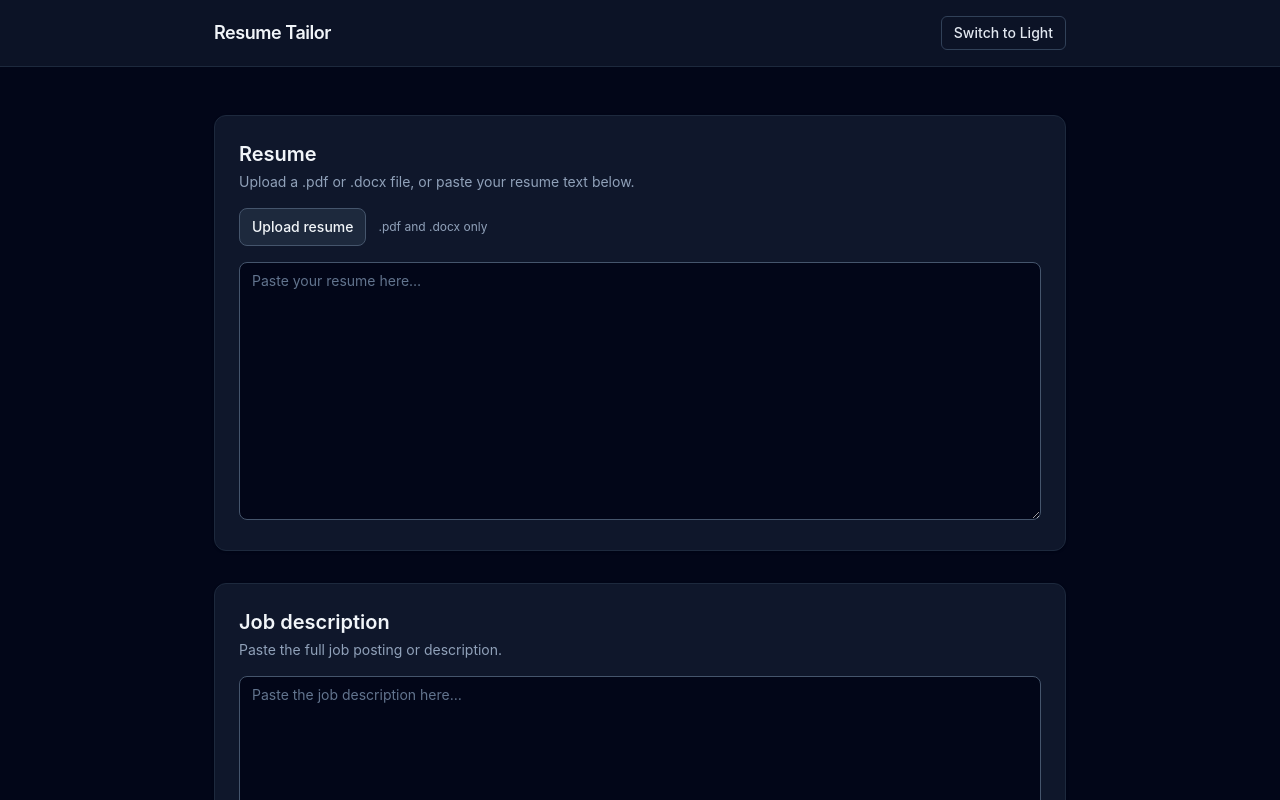
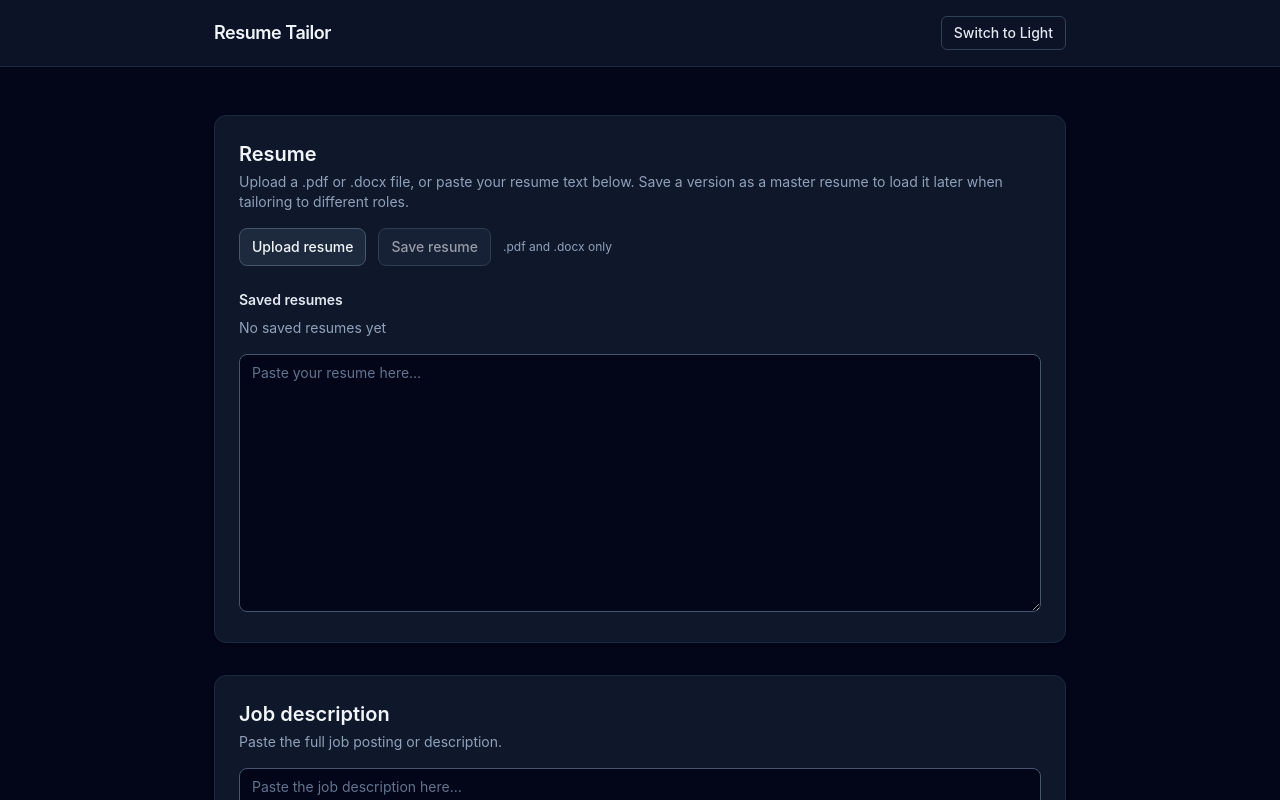
Before and after one commit to SiberianFenris/resume-tailor, a React (Vite) app: page / in a window 1280 px wide. Shown: the top 800 px of the page. Built offline with nearby package versions, Linux system fonts and the light colour scheme.

Commit message:
Add load/delete options for saved resumes

```diff
--- a/src/App.tsx
+++ b/src/App.tsx
@@ -1,106 +1,191 @@
-import { type ChangeEvent, useEffect, useRef, useState } from 'react'
-import { isAllowedResumeFile, isPdfFile } from './resumeFileTypes'
+import {
+  type ChangeEvent,
+  useEffect,
+  useLayoutEffect,
+  useRef,
+  useState,
+} from "react";
+import { isAllowedResumeFile, isPdfFile } from "./resumeFileTypes";
+import {
+  type SavedResume,
+  readSavedResumes,
+  writeSavedResumes,
+} from "./savedResumesStorage.ts";
 
-const THEME_KEY = 'resume-tailor-theme'
-const DARK_THEME = 'dark'
-const LIGHT_THEME = 'light'
+const THEME_KEY = "resume-tailor-theme";
+const DARK_THEME = "dark";
+const LIGHT_THEME = "light";
 
 const getInitialDarkMode = () => {
-  const savedTheme = localStorage.getItem(THEME_KEY)
-  return savedTheme ? savedTheme === DARK_THEME : true
-}
+  const savedTheme = localStorage.getItem(THEME_KEY);
+  return savedTheme ? savedTheme === DARK_THEME : true;
+};
 
 function App() {
-  const [isDarkMode, setIsDarkMode] = useState(getInitialDarkMode)
-  const [resumeText, setResumeText] = useState('')
-  const [jobDescriptionText, setJobDescriptionText] = useState('')
-  const [resumeFileError, setResumeFileError] = useState<string | null>(null)
-  const [isResumeExtracting, setIsResumeExtracting] = useState(false)
-  const resumeFileInputRef = useRef<HTMLInputElement>(null)
+  const [isDarkMode, setIsDarkMode] = useState(getInitialDarkMode);
+  const [resumeText, setResumeText] = useState("");
+  const [jobDescriptionText, setJobDescriptionText] = useState("");
+  const [resumeFileError, setResumeFileError] = useState<string | null>(null);
+  const [isResumeExtracting, setIsResumeExtracting] = useState(false);
+  const resumeFileInputRef = useRef<HTMLInputElement>(null);
+  const [savedResumes, setSavedResumes] = useState<SavedResume[]>(() =>
+    readSavedResumes(),
+  );
+  const [saveResumePanelOpen, setSaveResumePanelOpen] = useState(false);
+  const [saveResumeLabelInput, setSaveResumeLabelInput] = useState("");
+  const [saveResumeFormError, setSaveResumeFormError] = useState<string | null>(
+    null,
+  );
+  const saveResumeLabelInputRef = useRef<HTMLInputElement>(null);
 
   const canTailor =
-    resumeText.trim().length > 0 && jobDescriptionText.trim().length > 0
+    resumeText.trim().length > 0 && jobDescriptionText.trim().length > 0;
 
   const handleTailorClick = () => {
-    console.log({ resumeText, jobDescriptionText })
-  }
+    console.log({ resumeText, jobDescriptionText });
+  };
 
   const handleResumeTextChange = (value: string) => {
-    setResumeText(value)
-    if (resumeFileError) setResumeFileError(null)
-  }
+    setResumeText(value);
+    if (resumeFileError) setResumeFileError(null);
+  };
+
+  const openSaveResumePanel = () => {
+    if (!resumeText.trim()) return;
+    setSaveResumeFormError(null);
+    setSaveResumeLabelInput("");
+    setSaveResumePanelOpen(true);
+  };
+
+  const cancelSaveResumePanel = () => {
+    setSaveResumePanelOpen(false);
+    setSaveResumeLabelInput("");
+    setSaveResumeFormError(null);
+  };
+
+  const commitSaveResume = () => {
+    const label = saveResumeLabelInput.trim();
+    if (!label) {
+      setSaveResumeFormError("Please enter a label.");
+      return;
+    }
+    const entry: SavedResume = {
+      id: crypto.randomUUID(),
+      label,
+      text: resumeText,
+    };
+    try {
+      const next = [entry, ...savedResumes];
+      writeSavedResumes(next);
+      setSavedResumes(next);
+      cancelSaveResumePanel();
+    } catch {
+      setSaveResumeFormError(
+        "Could not save to this browser. Storage may be full or unavailable.",
+      );
+    }
+  };
+
+  const loadSavedResume = (id: string) => {
+    const found = savedResumes.find((r) => r.id === id);
+    if (found) {
+      setResumeText(found.text);
+      setResumeFileError(null);
+    }
+  };
+
+  const deleteSavedResume = (id: string) => {
+    try {
+      const next = savedResumes.filter((r) => r.id !== id);
+      writeSavedResumes(next);
+      setSavedResumes(next);
+    } catch {
+      /* ignore storage errors for delete */
+    }
+  };
+
+  useLayoutEffect(() => {
+    if (saveResumePanelOpen) {
+      saveResumeLabelInputRef.current?.focus();
+    }
+  }, [saveResumePanelOpen]);
 
   const handleResumeFileChange = async (
     event: ChangeEvent<HTMLInputElement>,
   ) => {
-    const input = event.target
-    const file = input.files?.[0]
-    input.value = ''
-    if (!file) return
+    const input = event.target;
+    const file = input.files?.[0];
+    input.value = "";
+    if (!file) return;
 
-    setResumeFileError(null)
+    setResumeFileError(null);
 
     if (!isAllowedResumeFile(file)) {
-      setResumeText('')
+      setResumeText("");
       setResumeFileError(
-        'That file type is not supported. Please use a .pdf or .docx file, or paste your resume text manually instead.',
-      )
-      return
+        "That file type is not supported. Please use a .pdf or .docx file, or paste your resume text manually instead.",
+      );
+      return;
     }
 
-    setIsResumeExtracting(true)
+    setIsResumeExtracting(true);
     try {
-      const { extractTextFromDocx, extractTextFromPdf } = await import(
-        './extractResumeText',
-      )
-      const buffer = await file.arrayBuffer()
+      const { extractTextFromDocx, extractTextFromPdf } =
+        await import("./extractResumeText");
+      const buffer = await file.arrayBuffer();
       const raw = isPdfFile(file)
         ? await extractTextFromPdf(buffer)
-        : await extractTextFromDocx(buffer)
-      const trimmed = raw.trim()
+        : await extractTextFromDocx(buffer);
+      const trimmed = raw.trim();
       if (!trimmed) {
-        setResumeText('')
+        setResumeText("");
         setResumeFileError(
-          'We could not read any text from that file. Please paste your resume text manually instead.',
-        )
-        return
+          "We could not read any text from that file. Please paste your resume text manually instead.",
+        );
+        return;
       }
-      setResumeText(raw)
+      setResumeText(raw);
     } catch {
-      setResumeText('')
+      setResumeText("");
       setResumeFileError(
-        'We could not read that file. Please paste your resume text manually instead.',
-      )
+        "We could not read that file. Please paste your resume text manually instead.",
+      );
     } finally {
-      setIsResumeExtracting(false)
+      setIsResumeExtracting(false);
     }
-  }
+  };
 
   useEffect(() => {
-    document.documentElement.classList.toggle(DARK_THEME, isDarkMode)
-    localStorage.setItem(THEME_KEY, isDarkMode ? DARK_THEME : LIGHT_THEME)
-  }, [isDarkMode])
+    document.documentElement.classList.toggle(DARK_THEME, isDarkMode);
+    localStorage.setItem(THEME_KEY, isDarkMode ? DARK_THEME : LIGHT_THEME);
+  }, [isDarkMode]);
 
   return (
     <div className="min-h-screen bg-slate-100 text-slate-900 transition-colors duration-200 dark:bg-slate-950 dark:text-slate-100">
       <nav className="border-b border-slate-300 bg-white/80 backdrop-blur-sm dark:border-slate-800 dark:bg-slate-900/80">
         <div className="mx-auto flex max-w-[900px] items-center justify-between px-6 py-4">
-          <h1 className="text-lg font-semibold tracking-tight">Resume Tailor</h1>
+          <h1 className="text-lg font-semibold tracking-tight">
+            Resume Tailor
+          </h1>
           <button
             type="button"
             onClick={() => setIsDarkMode((previous) => !previous)}
             className="rounded-md border border-slate-300 px-3 py-1.5 text-sm font-medium text-slate-700 transition hover:bg-slate-100 dark:border-slate-700 dark:text-slate-200 dark:hover:bg-slate-800"
           >
-            {isDarkMode ? 'Switch to Light' : 'Switch to Dark'}
+            {isDarkMode ? "Switch to Light" : "Switch to Dark"}{" "}
+            {/*TODO: Make this button look nicer, maybe icons instead of text.*/}
           </button>
         </div>
       </nav>
-
+      {/*TODO: Look at reworking the layout of this area. Maybe change resume list dropdown or have it show selected resume name. Add in resume overwriting.*/}
       <main className="mx-auto flex w-full max-w-[900px] flex-1 flex-col gap-8 px-6 py-12">
         <section className="rounded-xl border border-slate-300 bg-white p-6 shadow-sm dark:border-slate-800 dark:bg-slate-900">
           <h2 className="text-xl font-semibold">Resume</h2>
           <p className="mt-1 text-sm text-slate-600 dark:text-slate-400">
-            Upload a .pdf or .docx file, or paste your resume text below.
+            Upload a .pdf or .docx file, or paste your resume text below. Save a
+            version as a master resume to load it later when tailoring to
+            different roles.
+            {/* TODO: Look at the wording of this paragraph. */}
           </p>
           <input
             ref={resumeFileInputRef}
@@ -116,12 +201,107 @@ function App() {
               onClick={() => resumeFileInputRef.current?.click()}
               className="rounded-lg border border-slate-300 bg-white px-3 py-2 text-sm font-medium text-slate-800 transition hover:bg-slate-50 disabled:cursor-not-allowed disabled:opacity-60 dark:border-slate-600 dark:bg-slate-800 dark:text-slate-100 dark:hover:bg-slate-700"
             >
-              {isResumeExtracting ? 'Reading file…' : 'Upload resume'}
+              {isResumeExtracting ? "Reading file…" : "Upload resume"}
+            </button>
+            <button
+              type="button"
+              disabled={!resumeText.trim() || isResumeExtracting}
+              onClick={openSaveResumePanel}
+              className="rounded-lg border border-slate-300 bg-white px-3 py-2 text-sm font-medium text-slate-800 transition hover:bg-slate-50 disabled:cursor-not-allowed disabled:opacity-60 dark:border-slate-600 dark:bg-slate-800 dark:text-slate-100 dark:hover:bg-slate-700"
+            >
+              Save resume
             </button>
             <span className="text-xs text-slate-500 dark:text-slate-400">
               .pdf and .docx only
             </span>
           </div>
+          <div className="mt-6">
+            <h3 className="text-sm font-semibold text-slate-800 dark:text-slate-200">
+              Saved resumes
+            </h3>
+            {savedResumes.length === 0 ? (
+              <p className="mt-2 text-sm text-slate-500 dark:text-slate-400">
+                No saved resumes yet
+              </p>
+            ) : (
+              <ul className="mt-2 divide-y divide-slate-200 rounded-lg border border-slate-200 dark:divide-slate-700 dark:border-slate-700">
+                {savedResumes.map((r) => (
+                  <li
+                    key={r.id}
+                    className="flex flex-wrap items-center gap-2 px-3 py-2.5 first:rounded-t-lg last:rounded-b-lg dark:bg-slate-900/40"
+                  >
+                    <span className="min-w-0 flex-1 truncate text-sm text-slate-700 dark:text-slate-300">
+                      {r.label}
+                    </span>
+                    <button
+                      type="button"
+                      onClick={() => loadSavedResume(r.id)}
+                      className="shrink-0 rounded-md border border-slate-300 bg-white px-2.5 py-1 text-xs font-medium text-slate-800 transition hover:bg-slate-50 dark:border-slate-600 dark:bg-slate-800 dark:text-slate-100 dark:hover:bg-slate-700"
+                    >
+                      Load
+                    </button>
+                    <button
+                      type="button"
+                      onClick={() => deleteSavedResume(r.id)}
+                      className="shrink-0 rounded-md border border-red-200 bg-white px-2.5 py-1 text-xs font-medium text-red-700 transition hover:bg-red-50 dark:border-red-900/60 dark:bg-slate-900 dark:text-red-400 dark:hover:bg-red-950/40"
+                    >
+                      Delete
+                    </button>
+                  </li>
+                ))}
+              </ul>
+            )}
+          </div>
+          {saveResumePanelOpen ? (
+            <div className="mt-4 rounded-lg border border-slate-200 bg-slate-50 p-4 dark:border-slate-700 dark:bg-slate-950/80">
+              <p className="text-sm font-medium text-slate-800 dark:text-slate-200">
+                Label this saved resume
+              </p>
+              <p className="mt-1 text-xs text-slate-500 dark:text-slate-400">
+                For example: “Software Engineer — Full Stack” or “ACME master
+                resume”.
+              </p>
+              <input
+                ref={saveResumeLabelInputRef}
+                type="text"
+                value={saveResumeLabelInput}
+                onChange={(event) => {
+                  setSaveResumeLabelInput(event.target.value);
+                  if (saveResumeFormError) setSaveResumeFormError(null);
+                }}
+                onKeyDown={(event) => {
+                  if (event.key === "Enter") {
+                    event.preventDefault();
+                    commitSaveResume();
+                  }
+                  if (event.key === "Escape") cancelSaveResumePanel();
+                }}
+                placeholder="e.g. Master resume — product manager"
+                className="mt-3 w-full rounded-md border border-slate-300 bg-white px-3 py-2 text-sm text-slate-900 placeholder:text-slate-400 focus:border-slate-500 focus:outline-none focus:ring-2 focus:ring-slate-400/30 dark:border-slate-600 dark:bg-slate-900 dark:text-slate-100 dark:placeholder:text-slate-500 dark:focus:border-slate-500 dark:focus:ring-slate-500/30"
+              />
+              {saveResumeFormError ? (
+                <p className="mt-2 text-sm text-red-600 dark:text-red-400">
+                  {saveResumeFormError}
+                </p>
+              ) : null}
+              <div className="mt-3 flex flex-wrap gap-2">
+                <button
+                  type="button"
+                  onClick={commitSaveResume}
+                  className="rounded-md border border-slate-800 bg-slate-900 px-3 py-1.5 text-sm font-medium text-white transition hover:bg-slate-800 dark:border-slate-500 dark:bg-slate-100 dark:text-slate-900 dark:hover:bg-slate-200"
+                >
+                  Save
+                </button>
+                <button
+                  type="button"
+                  onClick={cancelSaveResumePanel}
+                  className="rounded-md border border-slate-300 bg-white px-3 py-1.5 text-sm font-medium text-slate-700 transition hover:bg-slate-50 dark:border-slate-600 dark:bg-slate-800 dark:text-slate-200 dark:hover:bg-slate-700"
+                >
+                  Cancel
+                </button>
+              </div>
+            </div>
+          ) : null}
           {resumeFileError ? (
             <p
               className="mt-3 text-sm text-red-600 dark:text-red-400"
@@ -171,7 +351,7 @@ function App() {
         </section>
       </main>
     </div>
-  )
+  );
 }
 
-export default App
+export default App;
--- /dev/null
+++ b/src/savedResumesStorage.ts
@@ -0,0 +1,45 @@
+export const SAVED_RESUMES_KEY = "savedResumes";
+
+export type SavedResume = {
+  id: string;
+  label: string;
+  text: string;
+};
+
+function parseStoredList(raw: string | null): SavedResume[] {
+  if (!raw) return [];
+  let parsed: unknown;
+  try {
+    parsed = JSON.parse(raw) as unknown;
+  } catch {
+    return [];
+  }
+  if (!Array.isArray(parsed)) return [];
+  const out: SavedResume[] = [];
+  for (const item of parsed) {
+    if (
+      item &&
+      typeof item === "object" &&
+      typeof (item as SavedResume).id === "string" &&
+      typeof (item as SavedResume).label === "string" &&
+      typeof (item as SavedResume).text === "string"
+    ) {
+      const r = item as SavedResume;
+      out.push({ id: r.id, label: r.label, text: r.text });
+    }
+  }
+  return out;
+}
+
+export function readSavedResumes(): SavedResume[] {
+  try {
+    return parseStoredList(localStorage.getItem(SAVED_RESUMES_KEY));
+  } catch {
+    return [];
+  }
+}
+
+export function writeSavedResumes(list: SavedResume[]): void {
+  const normalized = list.map(({ id, label, text }) => ({ id, label, text }));
+  localStorage.setItem(SAVED_RESUMES_KEY, JSON.stringify(normalized));
+}
```
